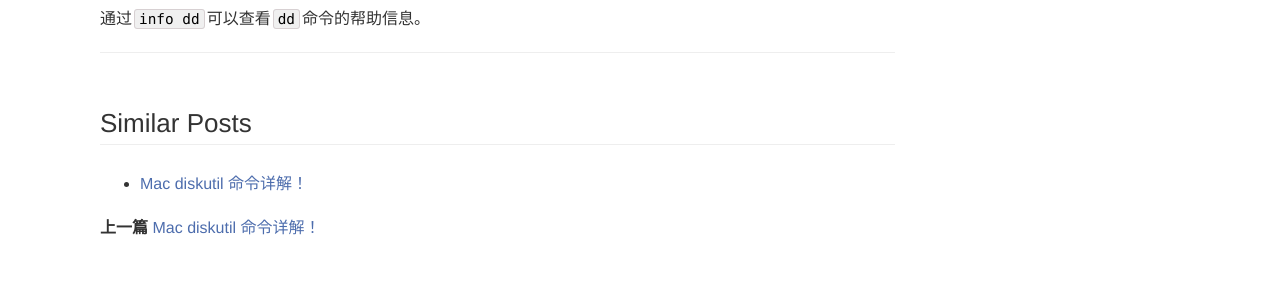
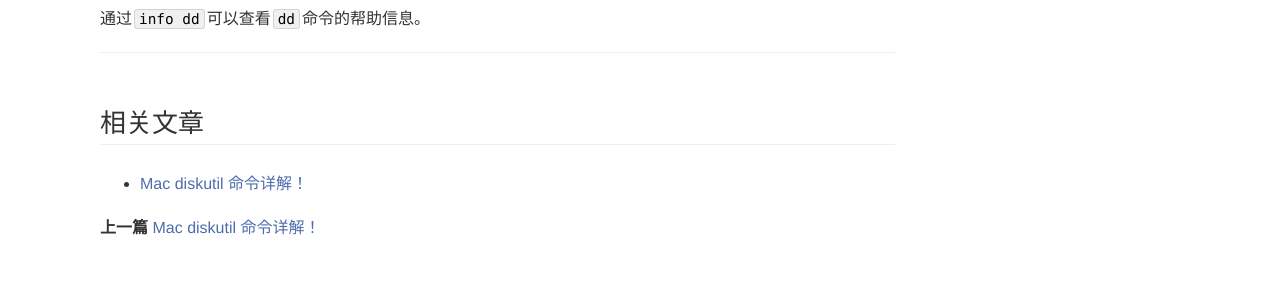
Before and after one commit to beertoast/beertoast.github.io, a Jekyll site: the page built from _posts/2019-10-21-dd.md, in a window 1280 px wide. Shown: the part 831-1127 px from the top of the page. Built offline with Jekyll 4.4.1, drawn with Linux system fonts in a browser that asks for light colours; comment, search, counter and statistics services are not loaded; a style sheet for code colours, icons or effects is not loaded.

Commit message:
Update post.html

```diff
--- a/_layouts/post.html
+++ b/_layouts/post.html
@@ -42,7 +42,7 @@ layout: default
                 {% for thisTag in page.tags %}
                     {% if postHasSimilar == false and hasSimilar.size < 6 and post != page and tag == thisTag %}
                         {% if hasSimilar.size == 0 %}
-                        <h2 id="similar_posts">Similar Posts</h2>
+                        <h2 id="similar_posts">相关文章</h2>
                         <ul>
                         {% endif %}
                         <li class="relatedPost">
```
